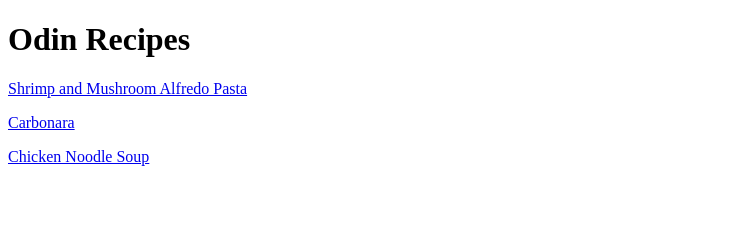
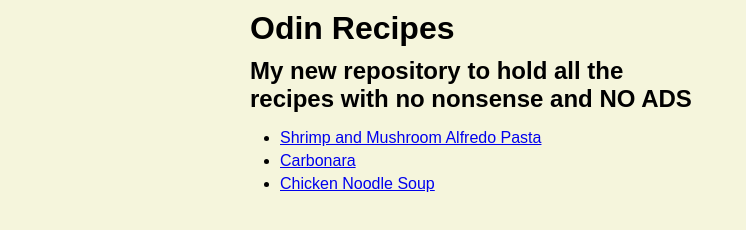
Before and after one commit to darylsDev/odin-recipes, a plain HTML site: page index.html in a window 1280 px wide. Shown: the whole page, without its empty margins (0-746 px from the left). Drawn offline with Linux system fonts and the light colour scheme.

Commit message:
add stylesheet add class/id to elements for styling purposes

```diff
--- a/index.html
+++ b/index.html
@@ -3,12 +3,18 @@
 <head>
     <meta charset="UTF-8">
     <meta name="viewport" content="width=device-width, initial-scale=1.0">
-    <title>Document</title>
+    <title>Recipe-Home</title>
+    <link rel="stylesheet" href="styles.css">
 </head>
 <body>
-    <h1>Odin Recipes</h1>
-    <p><a href="./recipes/alfredo-pasta.html">Shrimp and Mushroom Alfredo Pasta</a></p>
-    <p><a href="./recipes/carbonara.html">Carbonara</a></p>
-    <p><a href="./recipes/chicken-noodle-soup.html">Chicken Noodle Soup</a></p>
+    <h1 class="header" id="title">Odin Recipes</h1>
+    <h2 class="sub header" id="subtitle">My new repository to hold all the recipes with no nonsense and NO ADS</h2>
+
+    <ul>
+        <li><a href="./recipes/alfredo-pasta.html">Shrimp and Mushroom Alfredo Pasta</a></li>
+        <li><a href="./recipes/carbonara.html">Carbonara</a></li>
+       <li><a href="./recipes/chicken-noodle-soup.html">Chicken Noodle Soup</a></li>
+    </ul>
+
 </body>
 </html>
--- /dev/null
+++ b/styles.css
@@ -0,0 +1,20 @@
+
+body {
+    box-sizing: border-box;
+    margin: 0 auto;
+    max-width: 800px;
+    font-family: Arial, Helvetica, sans-serif;
+    background-color: beige;
+}
+
+.header {
+    margin: 10px;
+}
+
+.sub {
+    text-wrap: balance;
+}
+
+li {
+    margin-bottom: 5px;
+}
```
